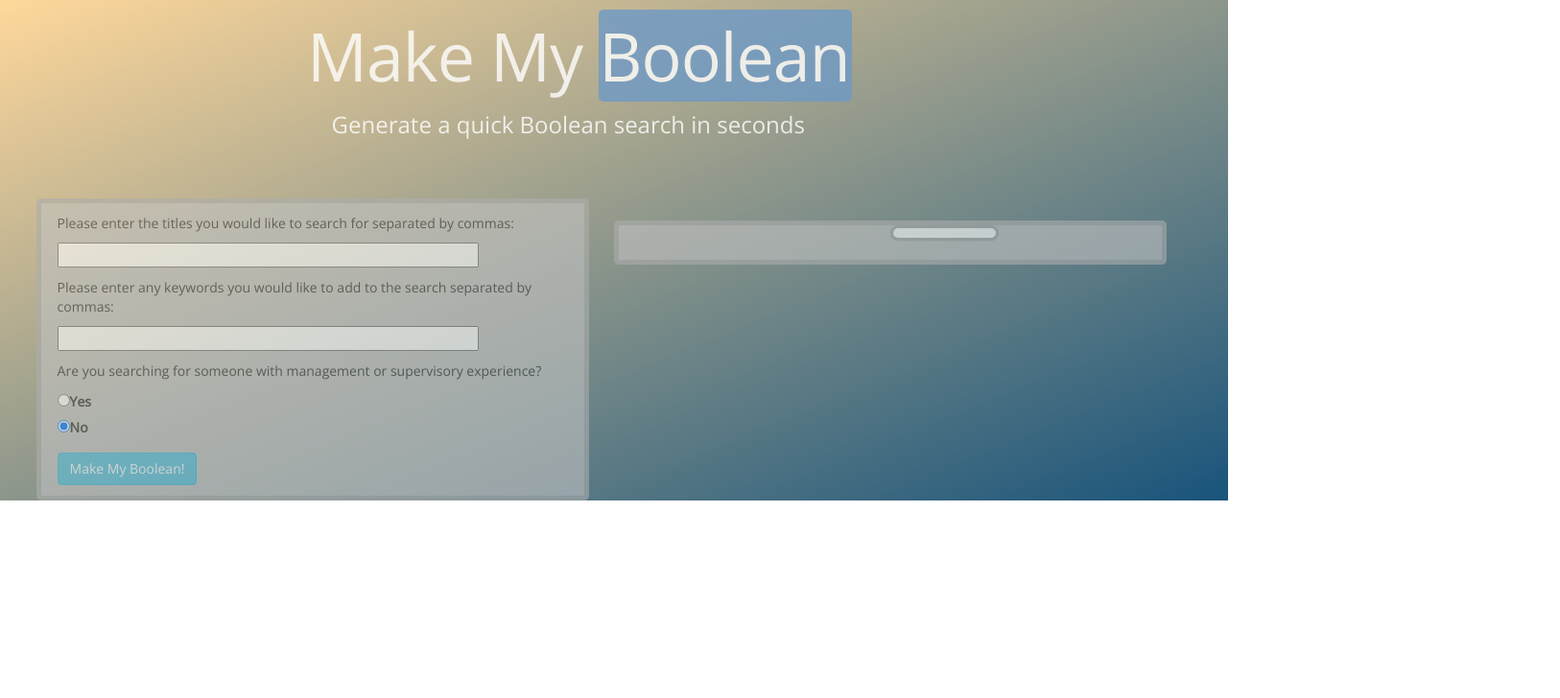
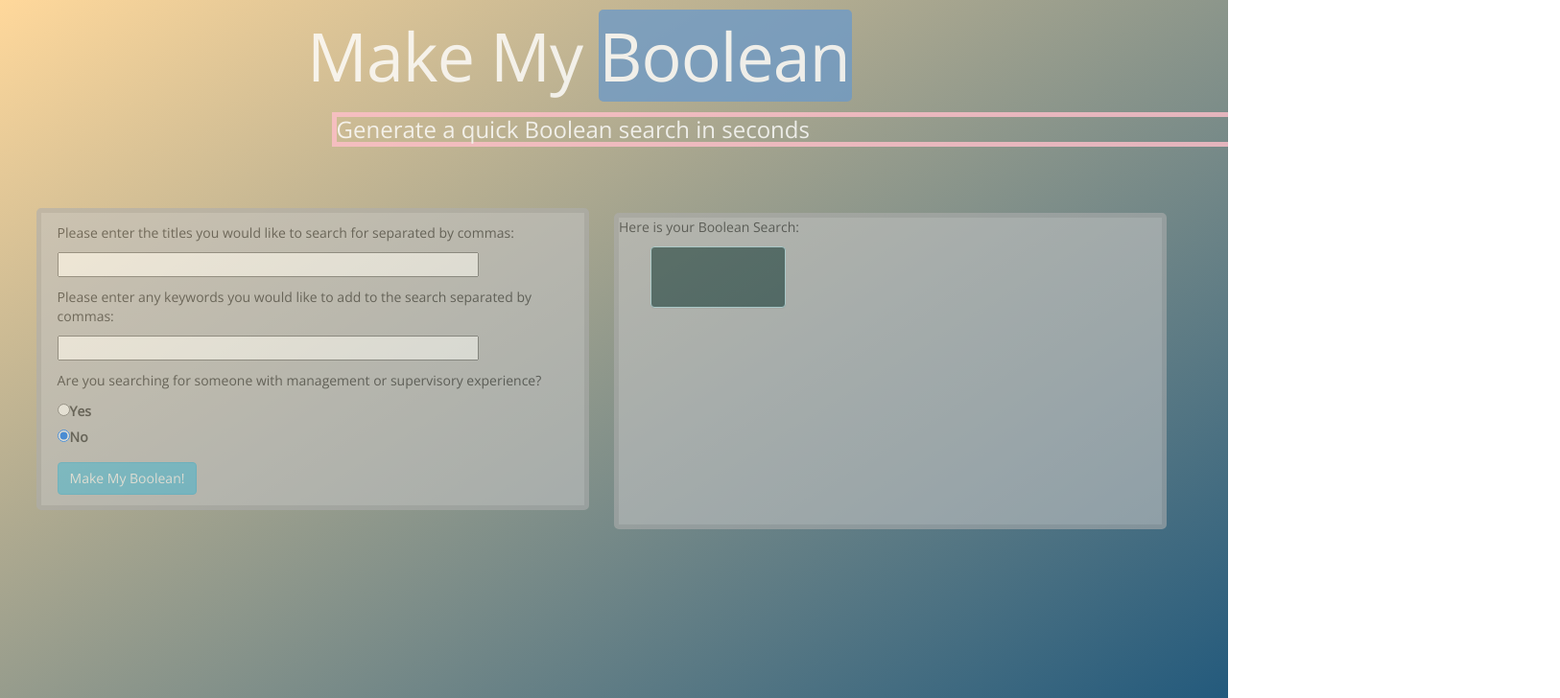
Before and after one commit to madisoncarr/make_my_boolean, a React (Create React App) app: page / in a window 1280 px wide. Shown: the top 728 px of the page at 96% size, 1626 px wide, since content can reach past the window. Built offline with nearby package versions, Linux system fonts and the light colour scheme.

Commit message:
styling on boolean display

```diff
--- a/src/App.css
+++ b/src/App.css
@@ -27,5 +27,6 @@ main-components {
   position: relative;
   display: inline-flex;
   left: 5%;
-  top: -70%;
+  top: -.45em;
+  height: 23.6em;
 }
--- a/src/boolean_display.js
+++ b/src/boolean_display.js
@@ -3,8 +3,13 @@ import "./styles/boolean_display.css";
 
 let BooleanDisplay = props => {
   return (
-    <div className="panel panel-info" type="panel" id="panel-info">
-      <p>{props.passBoolean}</p>
+    <div>
+      <div className="boolean-instructions">
+        <p>Here is your Boolean Search:</p>
+      </div>
+      <div className="panel panel-info" type="panel" id="panel-info">
+        <p>{props.passBoolean}</p>
+      </div>
     </div>
   );
 };
--- a/src/index.css
+++ b/src/index.css
@@ -11,6 +11,7 @@ body {
   weight: 100%;
 }
 
-.gradient {
-  background-image: linear-gradient (to bottom right, #0d47a1, pink);
+html {
+  height: 100%;
+  overflow: hidden;
 }
--- a/src/search_bars.js
+++ b/src/search_bars.js
@@ -4,7 +4,6 @@ import "./styles/search_bars.css";
 class SearchBars extends Component {
   constructor(props) {
     super(props);
-
     this.state = {
       titles: "",
       keywords: "",
--- a/src/styles/boolean_display.css
+++ b/src/styles/boolean_display.css
@@ -1,11 +1,16 @@
 #panel-info {
-  width: 20%;
+  width: 75%;
   position: relative;
-  display: inline-flex;
-  left: 50%;
-  top: -50%;
-  border: solid 3px darkgray;
-  border-radius: 10px;
+  display: block;
   height: 20%;
-  color: lightgray;
+  margin-left: 5px;
+  left: 15%;
+  align-items: center;
+  background-color: darkslategray;
+  overflow: scroll;
 }
+
+#boolean-instructions p {
+  margin-left: 5px;
+  border: solid 2px pink;
+}
--- a/src/styles/header.css
+++ b/src/styles/header.css
@@ -23,6 +23,7 @@
   left: 27%;
   font-weight: 100;
   margin-bottom: 5%;
+  border: solid 5px pink;
 }
 
 .blue-part {
```
